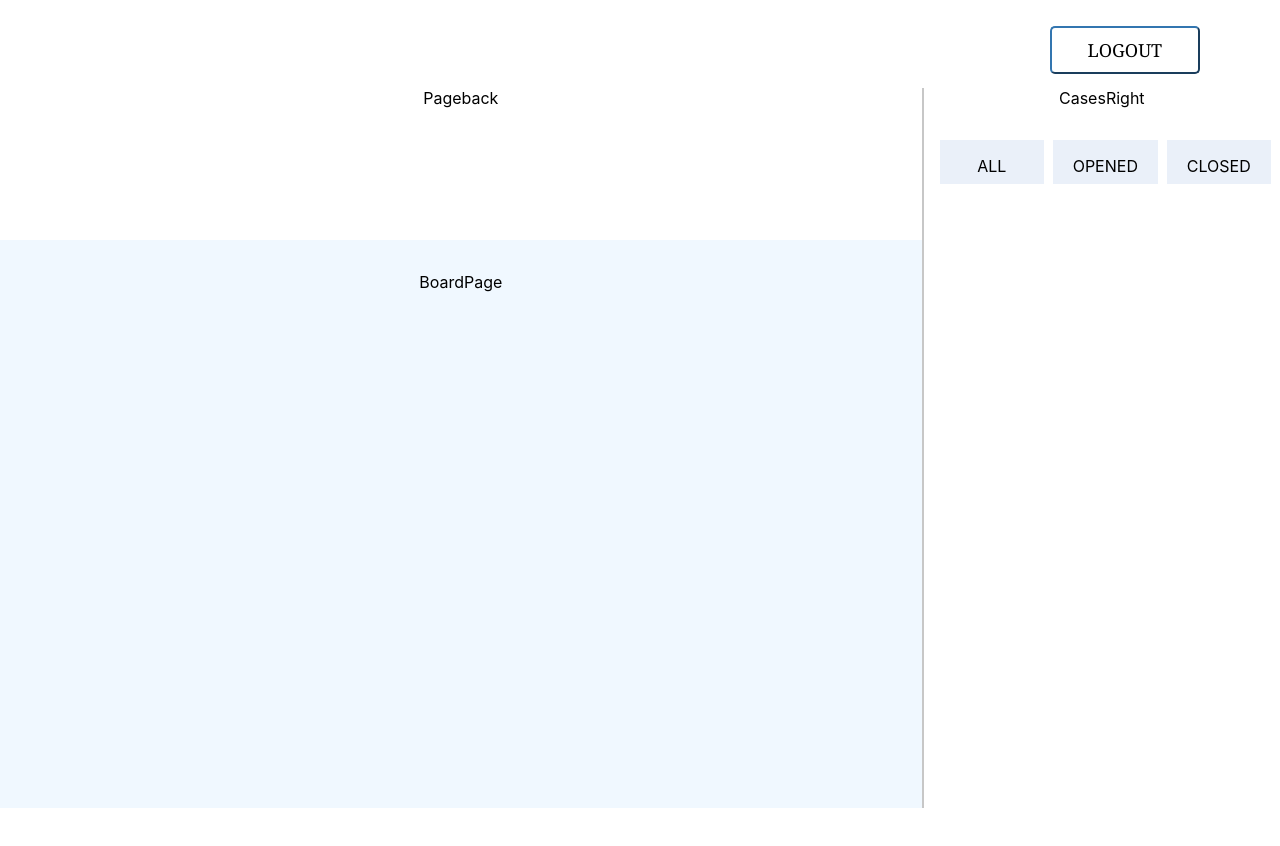
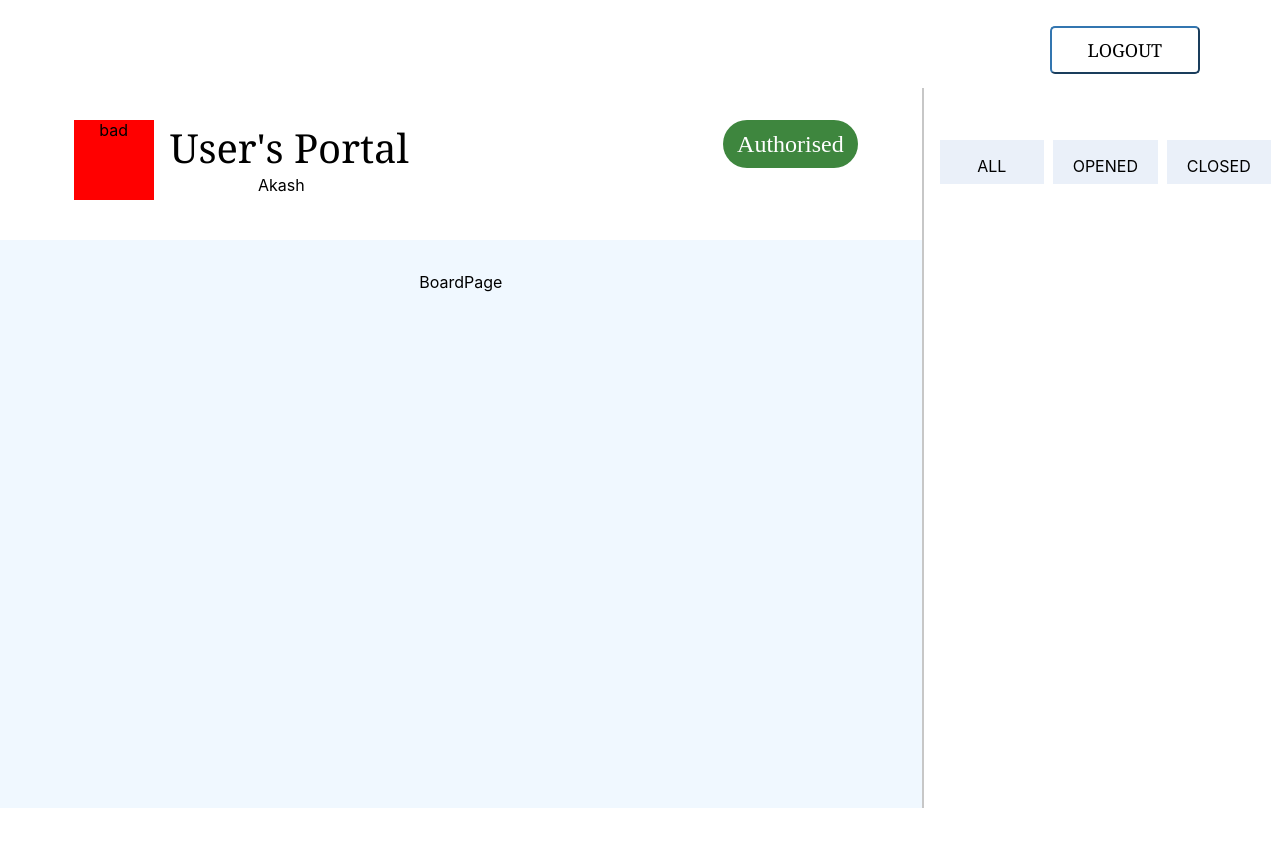
Before and after one commit to journal9/case_manager_F, a React (Create React App) app: page / in a window 1280 px wide. Shown: the top 846 px of the page. Built offline with nearby package versions, Linux system fonts and the light colour scheme.

Commit message:
2nd page ongoing

```diff
--- a/src/components/CasesRight.js
+++ b/src/components/CasesRight.js
@@ -4,7 +4,7 @@ import classes from "../css-modules/CasesRight.module.css";
 function CasesRight() {
   return (
     <div className={classes.cases}>
-      CasesRight
+      <br></br>
       <div className={classes.nav}>
         <div className={classes.options}>ALL</div>
         <div className={classes.options}>OPENED</div>
--- a/src/components/Pageback.js
+++ b/src/components/Pageback.js
@@ -5,7 +5,16 @@ import classes from '../css-modules/Pageback.module.css'
 function Pageback() {
   return (
     <div className={classes.boardback}>
-      Pageback
+      <div className={classes.intro}>
+        <div className={classes.badge}>bad</div>
+        <div className={classes.user}>
+          <div className={classes.name}>User's Portal</div>
+          <div className={classes.username}>Akash</div>
+          </div>
+        <div className={classes.status}>
+          <div>Authorised</div>
+        </div>
+      </div>
       <Board/>
       </div>
   )
--- a/src/css-modules/Pageback.module.css
+++ b/src/css-modules/Pageback.module.css
@@ -5,3 +5,44 @@
     min-width: 72%;
     /* background-color: rgb(213, 219, 202); */
 }
+.intro{
+    padding-block-start: 2rem;
+    display: flex;
+    margin-left: 8%;
+}
+.badge{
+    background-color: red;
+    height: 5rem;
+    width: 5rem;
+}
+.user{
+    display: flex;
+    flex-direction: column;
+}
+.name{
+    padding-left: 1rem;
+    font-family:Georgia, 'Times New Roman', Times, serif;
+    font-size: 40px;
+    font-weight: 400px;
+}
+.username{
+    padding-left: 0%;
+}
+.status{
+    margin-left: auto;
+    margin-inline-end: 4rem;
+    width: 8.4rem;
+    height: 3rem;
+    border-radius: 1.5rem;
+    background-color: rgb(62, 134, 62);
+    color: white;
+    display: table;
+    text-align: center;
+}
+
+.status > div{
+    display: table-cell;
+    vertical-align: middle;
+    font-family:'Times New Roman', Times, serif;
+    font-size: 24px;
+}
```
